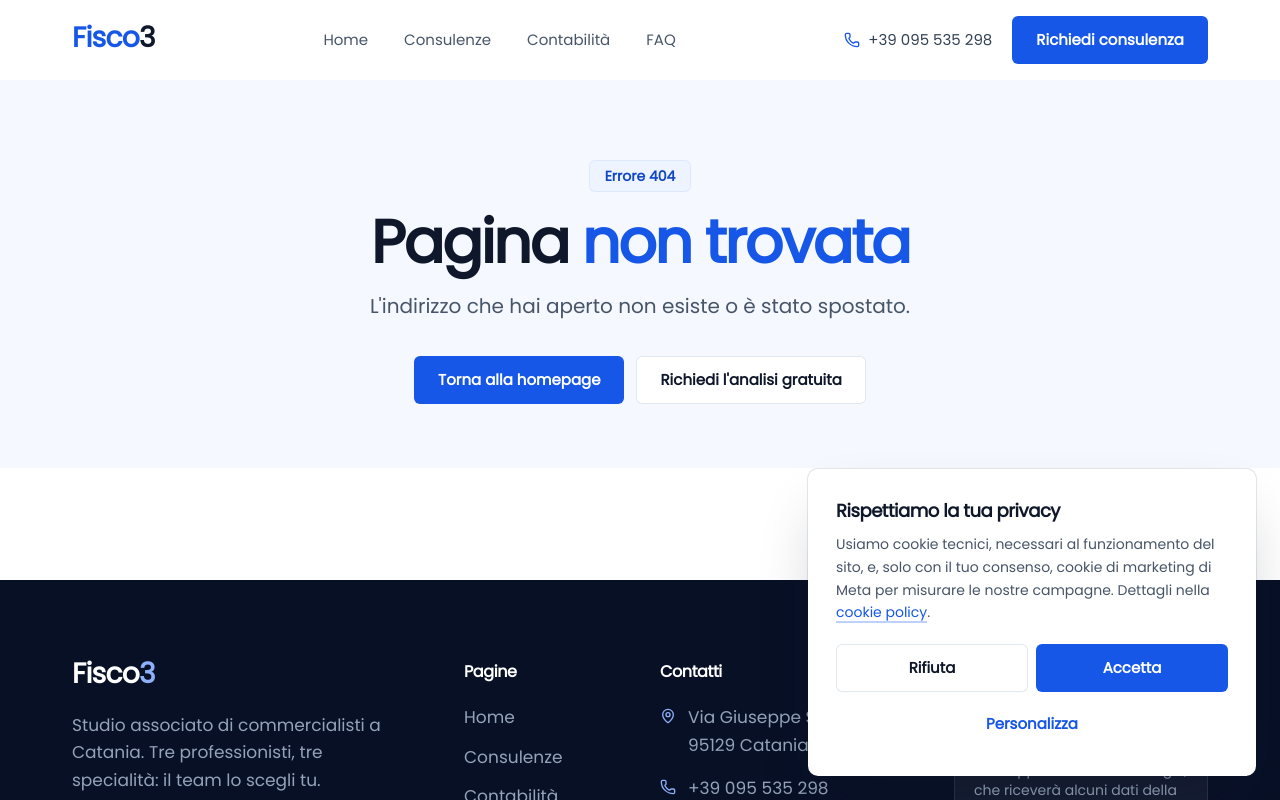
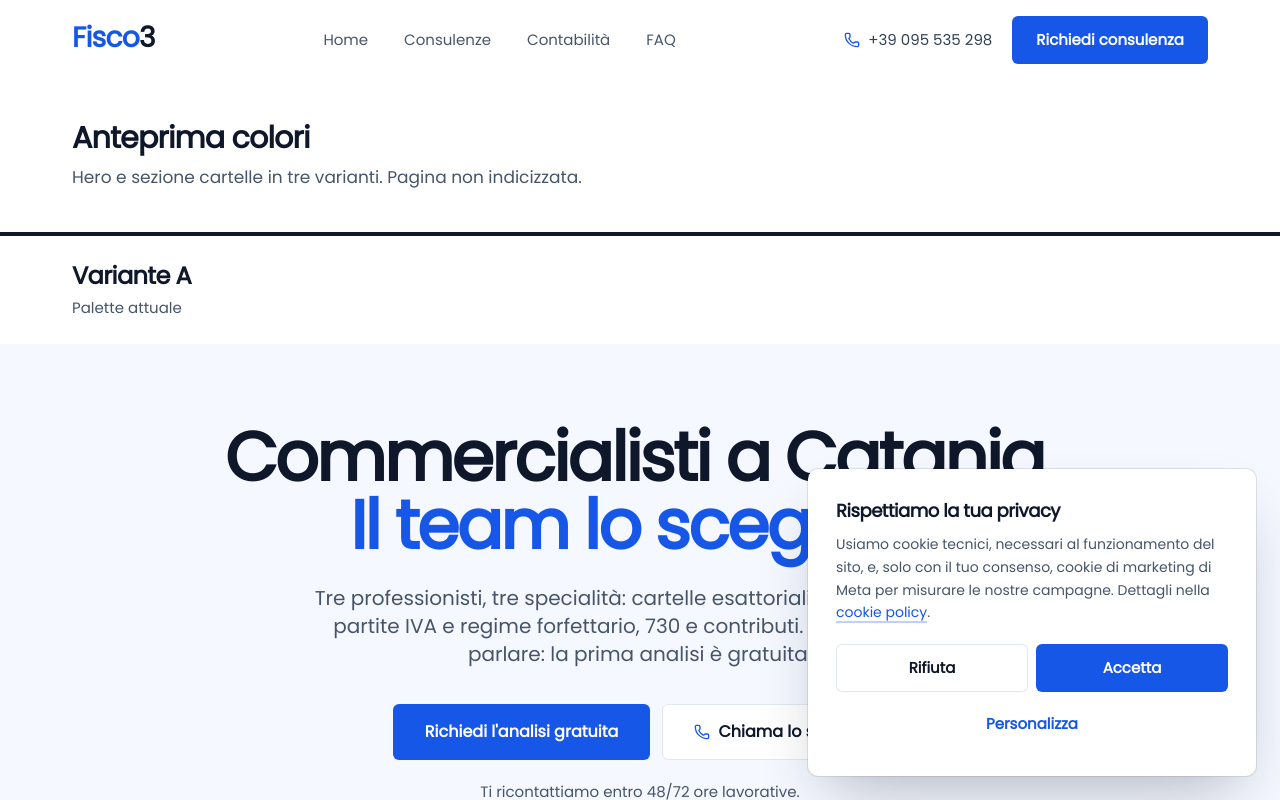
Before and after one commit to andreagaetanoscardaci04-cpu/Fisco3, a React (Vite) app: page /anteprima-colori in a window 1280 px wide. Shown: the top 800 px of the page. Built offline with nearby package versions, Linux system fonts and the light colour scheme.

Commit message:
Pagina /anteprima-colori con le varianti A, B e C
Hero e sezione cartelle per ciascuna variante; noindex e fuori dalla
sitemap. Da rimuovere dopo la scelta.

Co-Authored-By: Claude Opus 5.5 <noreply@anthropic.com>

```diff
--- a/src/App.jsx
+++ b/src/App.jsx
@@ -11,6 +11,7 @@ import Contabilita from "./pages/Contabilita.jsx";
 import PrivacyPolicy from "./pages/PrivacyPolicy.jsx";
 import CookiePolicy from "./pages/CookiePolicy.jsx";
 import NotFound from "./pages/NotFound.jsx";
+import AnteprimaColori from "./pages/AnteprimaColori.jsx";
 import { trackPath } from "./lib/navigation.js";
 import { useSeo } from "./seo/useSeo.js";
 
@@ -44,6 +45,7 @@ export default function App() {
             <Route path="/contabilita" element={<Contabilita />} />
             <Route path="/privacy-policy" element={<PrivacyPolicy />} />
             <Route path="/cookie-policy" element={<CookiePolicy />} />
+            <Route path="/anteprima-colori" element={<AnteprimaColori />} />
             <Route path="*" element={<NotFound />} />
           </Routes>
         </main>
--- /dev/null
+++ b/src/pages/AnteprimaColori.jsx
@@ -0,0 +1,83 @@
+import { BadgeCheck, Star } from "lucide-react";
+import Container from "../components/ui/Container.jsx";
+import Hero from "../components/home/Hero.jsx";
+import CartelleBanner from "../components/home/CartelleBanner.jsx";
+
+// Pagina interna (noindex, fuori dalla sitemap) per scegliere la palette.
+// Da rimuovere dopo la scelta.
+const VARIANTI = [
+  { tema: "A", nota: "Palette attuale" },
+  { tema: "B", nota: "Nuova palette con gradienti tonali, senza ocra" },
+  { tema: "C", nota: "Nuova palette con gradienti tonali e ocra" },
+];
+
+// Gli altri elementi in ocra non compaiono in hero e cartelle (stelle e
+// Albo sono nascosti finché i dati sono null): qui un esempio, con dati finti.
+function EsempioOcra() {
+  return (
+    <div className="border-t border-pietra bg-carta py-10">
+      <Container>
+        <p className="text-sm font-semibold text-basalto">
+          Altri elementi in ocra (esempio con dati non reali)
+        </p>
+        <div className="mt-5 flex flex-wrap items-center gap-x-10 gap-y-5 text-[15px] font-medium text-basalto">
+          <span className="inline-flex items-center gap-2">
+            <span className="inline-flex" aria-hidden="true">
+              {[0, 1, 2, 3, 4].map((i) => (
+                <Star key={i} className="h-5 w-5 fill-ocra text-ocra" />
+              ))}
+            </span>
+            4,9 su Google
+          </span>
+          <span className="inline-flex items-center gap-2">
+            <BadgeCheck aria-hidden="true" className="h-5 w-5 text-ocra" />
+            Iscritti all'Albo dei Dottori Commercialisti
+          </span>
+          <span className="inline-flex items-center gap-3">
+            {[1, 2, 3, 4].map((n) => (
+              <span
+                key={n}
+                aria-hidden="true"
+                className="flex h-10 w-10 items-center justify-center rounded-md border-2 border-ocra font-bold text-inchiostro"
+              >
+                {n}
+              </span>
+            ))}
+            Numeri di "Come funziona"
+          </span>
+        </div>
+      </Container>
+    </div>
+  );
+}
+
+export default function AnteprimaColori() {
+  return (
+    <>
+      <Container className="py-10">
+        <h1 className="text-3xl font-bold">Anteprima colori</h1>
+        <p className="mt-2">
+          Hero e sezione cartelle in tre varianti. Pagina non indicizzata.
+        </p>
+      </Container>
+
+      {VARIANTI.map(({ tema, nota }) => (
+        <section
+          key={tema}
+          aria-labelledby={`variante-${tema}`}
+          className="border-t-4 border-slate-900"
+        >
+          <Container className="py-6">
+            <h2 id={`variante-${tema}`} className="text-2xl font-bold">
+              Variante {tema}
+            </h2>
+            <p className="mt-1 text-[15px]">{nota}</p>
+          </Container>
+          <Hero tema={tema} titleAs="h3" subtitleAs="h4" />
+          <CartelleBanner tema={tema} idSuffix={`-${tema}`} titleAs="h3" />
+          {tema === "C" && <EsempioOcra />}
+        </section>
+      ))}
+    </>
+  );
+}
--- a/src/seo/routes.js
+++ b/src/seo/routes.js
@@ -39,6 +39,13 @@ export const ROUTES = [
     title: "Cookie policy | Fisco3",
     description: "Informativa sull'uso dei cookie sul sito di Fisco3.",
     noindex: true, // TODO: togliere quando c'è il testo ufficiale
+  },
+  {
+    // pagina interna per scegliere la palette: da rimuovere dopo la scelta
+    path: "/anteprima-colori",
+    title: "Anteprima colori | Fisco3",
+    description: "Confronto tra le varianti di colore del sito.",
+    noindex: true,
   },
   {
     path: "/404",
```
